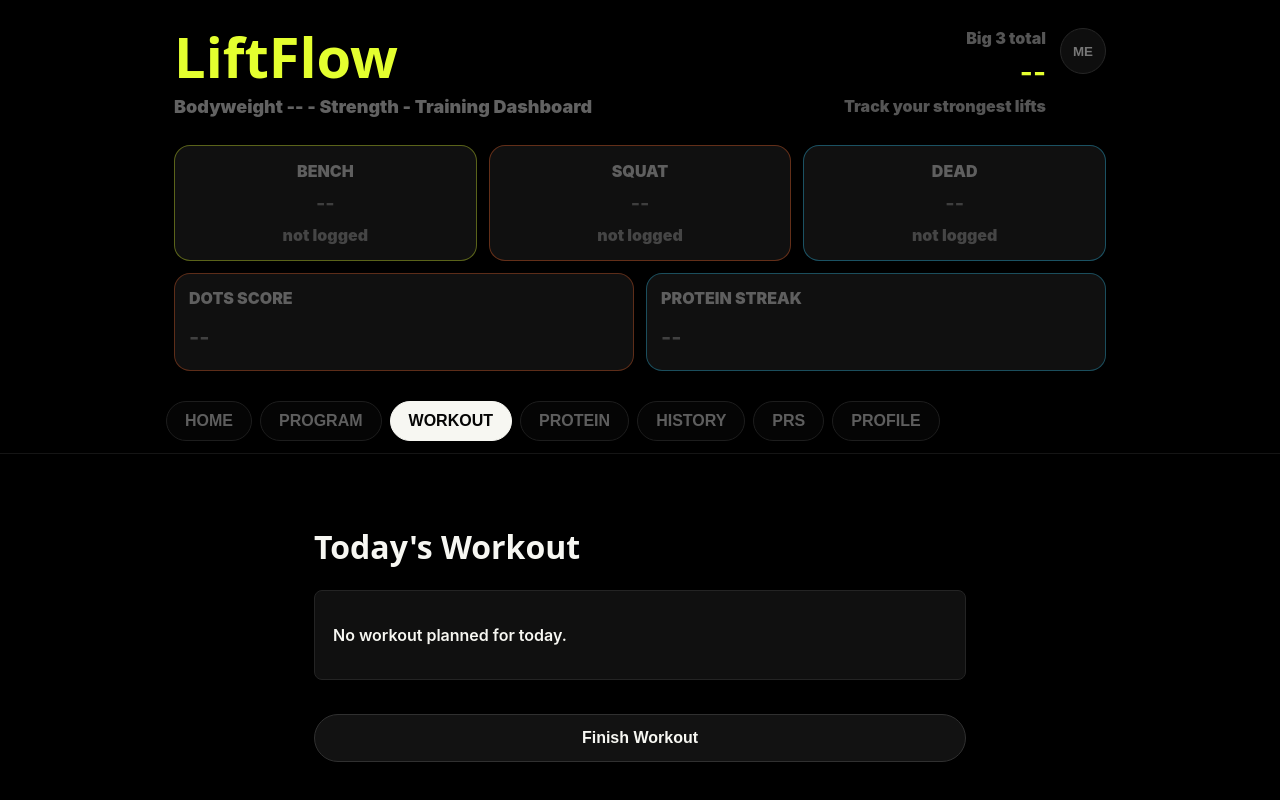
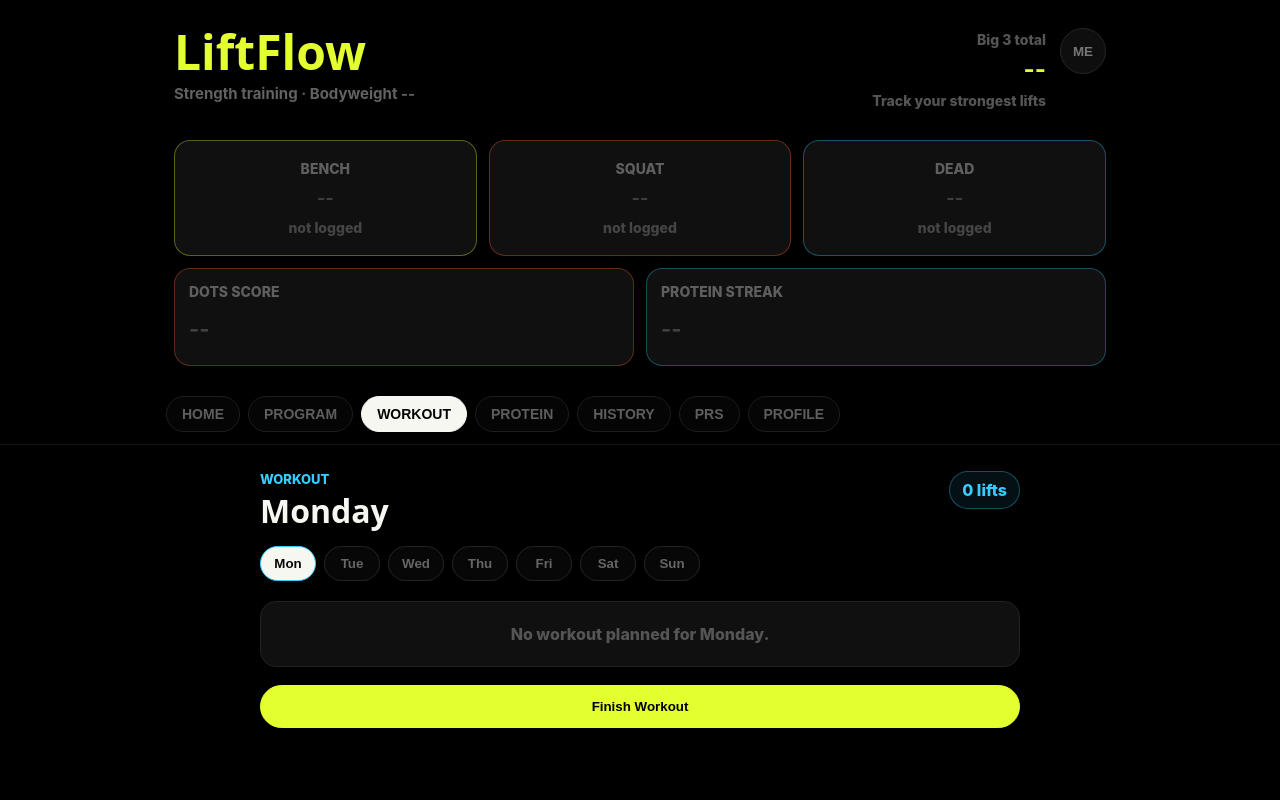
Before and after one commit to SoftLockedLive/LiftFlow, a Next.js app in the folder liftflow/: page /workout in a window 1280 px wide. Shown: the top 800 px of the page. Built offline with nearby package versions, Linux system fonts and the light colour scheme.

Commit message:
Improve UI and add new features

```diff
--- a/liftflow/src/components/Layout.js
+++ b/liftflow/src/components/Layout.js
@@ -87,13 +87,13 @@ export default function Layout({ children }) {
 
   return (
     <div style={shell}>
-      <header style={hero}>
+      <header className="app-hero" style={hero}>
         <div>
           <h1 style={brand}>LiftFlow</h1>
-          <p style={subhead}>{bodyweight} - {goalLabel} - Training Dashboard</p>
+          <p style={subhead}>{goalLabel} training · {bodyweight}</p>
         </div>
 
-        <div style={heroRight}>
+        <div className="app-hero-right" style={heroRight}>
           <div style={clubTotal}>
             <span style={mutedLabel}>Big 3 total</span>
             <strong style={totalValue}>{hasTotal ? `${total}${units}` : "--"}</strong>
@@ -105,7 +105,7 @@ export default function Layout({ children }) {
         </div>
       </header>
 
-      <section style={clubGrid} aria-label="Club total and PRs">
+      <section className="app-metrics" style={clubGrid} aria-label="Club total and PRs">
         {liftCards.map((lift) => (
           <div key={lift.label} style={{ ...metricCard, borderColor: tint(lift.accent, 0.35) }}>
             <span style={metricLabel}>{lift.label}</span>
@@ -132,7 +132,7 @@ export default function Layout({ children }) {
       </section>
 
       <nav style={tabWrapper} aria-label="Main navigation">
-        <div style={tabBar}>
+        <div className="app-tabs" style={tabBar}>
           {tabs.map((tab) => {
             const active = tab.path && router.pathname === tab.path;
 
@@ -153,7 +153,7 @@ export default function Layout({ children }) {
         </div>
       </nav>
 
-      <main style={page}>{children}</main>
+      <main className="app-page" style={page}>{children}</main>
 
       {profileOpen && (
         <div style={overlay} onClick={() => setProfileOpen(false)}>
@@ -287,34 +287,24 @@ const shell = {
 };
 
 const hero = {
-  display: "flex",
-  justifyContent: "space-between",
-  alignItems: "flex-start",
-  gap: 16,
-  maxWidth: 980,
-  margin: "0 auto",
-  padding: "28px 24px 14px",
 };
 
 const brand = {
   margin: 0,
   color: ACCENTS.lime,
-  fontSize: "clamp(40px, 8vw, 56px)",
+  fontSize: "clamp(34px, 7vw, 48px)",
   lineHeight: 1,
   fontWeight: 900,
 };
 
 const subhead = {
-  margin: "12px 0 0",
+  margin: "8px 0 0",
   color: "#626262",
-  fontSize: 18,
-  fontWeight: 900,
+  fontSize: 15,
+  fontWeight: 750,
 };
 
 const heroRight = {
-  display: "flex",
-  alignItems: "flex-start",
-  gap: 14,
 };
 
 const profileButton = {
@@ -328,12 +318,6 @@ const profileButton = {
 };
 
 const clubGrid = {
-  display: "grid",
-  gridTemplateColumns: "repeat(6, minmax(0, 1fr))",
-  gap: 12,
-  maxWidth: 980,
-  margin: "0 auto",
-  padding: "14px 24px 12px",
 };
 
 const clubTotal = {
@@ -347,13 +331,13 @@ const clubTotal = {
 
 const mutedLabel = {
   color: "#555",
-  fontSize: 16,
-  fontWeight: 900,
+  fontSize: 14,
+  fontWeight: 800,
 };
 
 const totalValue = {
   color: ACCENTS.lime,
-  fontSize: 28,
+  fontSize: 24,
   lineHeight: 1,
 };
 
@@ -372,20 +356,20 @@ const metricCard = {
 
 const metricLabel = {
   color: "#5f5f5f",
-  fontSize: 16,
-  fontWeight: 900,
+  fontSize: 14,
+  fontWeight: 800,
   textTransform: "uppercase",
 };
 
 const metricValue = {
-  fontSize: 20,
+  fontSize: 18,
   lineHeight: 1,
 };
 
 const metricHint = {
   color: "#454545",
-  fontSize: 16,
-  fontWeight: 900,
+  fontSize: 14,
+  fontWeight: 800,
 };
 
 const wideCard = {
@@ -414,21 +398,15 @@ const tabWrapper = {
 };
 
 const tabBar = {
-  display: "flex",
-  gap: 8,
-  maxWidth: 980,
-  margin: "0 auto",
-  padding: "18px 16px 12px",
-  overflowX: "auto",
 };
 
 const tabPill = {
   flex: "0 0 auto",
-  padding: "10px 18px",
+  padding: "9px 15px",
   borderColor: "#1d1d1d",
   background: "#050505",
   color: "#5e5e5e",
-  fontSize: 16,
+  fontSize: 14,
   textTransform: "uppercase",
 };
 
@@ -439,9 +417,6 @@ const activeTab = {
 };
 
 const page = {
-  maxWidth: 980,
-  margin: "0 auto",
-  padding: "26px 24px 120px",
 };
 
 const overlay = {
@@ -486,3 +461,15 @@ const modalBody = {
   gap: 12,
   padding: 16,
 };
+
+const modalField = {
+  display: "grid",
+  gap: 6,
+};
+
+const modalLabel = {
+  color: "#777",
+  fontSize: 12,
+  fontWeight: 850,
+  textTransform: "uppercase",
+};
--- /dev/null
+++ b/liftflow/src/lib/muscleGroups.js
@@ -0,0 +1,22 @@
+export const MUSCLE_GROUPS = [
+  { id: "chest", label: "Chest", color: "#e4ff2f" },
+  { id: "back", label: "Back", color: "#32cfff" },
+  { id: "legs", label: "Legs", color: "#ff6b2c" },
+  { id: "shoulders", label: "Shoulders", color: "#be72ff" },
+  { id: "arms", label: "Arms", color: "#ff9b34" },
+  { id: "core", label: "Core", color: "#f7f7f2" },
+  { id: "conditioning", label: "Conditioning", color: "#32df76" },
+  { id: "other", label: "Other", color: "#8a8a8a" },
+];
+
+export function getMuscleGroup(groupId) {
+  return MUSCLE_GROUPS.find((group) => group.id === groupId) || MUSCLE_GROUPS[MUSCLE_GROUPS.length - 1];
+}
+
+export function tint(hex, alpha) {
+  const value = hex.replace("#", "");
+  const r = parseInt(value.slice(0, 2), 16);
+  const g = parseInt(value.slice(2, 4), 16);
+  const b = parseInt(value.slice(4, 6), 16);
+  return `rgba(${r}, ${g}, ${b}, ${alpha})`;
+}
--- a/liftflow/src/lib/workoutStorage.js
+++ b/liftflow/src/lib/workoutStorage.js
@@ -5,7 +5,7 @@ export function getWorkouts() {
   return JSON.parse(localStorage.getItem(KEY) || "[]");
 }
 
-export function saveWorkout(workout) {
+export function saveWorkout(workout, metadata = {}) {
   if (typeof window === "undefined") return;
 
   const existing = getWorkouts();
@@ -15,6 +15,7 @@ export function saveWorkout(workout) {
     {
       id: crypto.randomUUID(),
       date: Date.now(),
+      ...metadata,
       workout,
     },
   ];
--- a/liftflow/src/pages/history.js
+++ b/liftflow/src/pages/history.js
@@ -36,7 +36,7 @@ export default function History() {
         </div>
       </header>
 
-      <section style={statsGrid}>
+      <section className="history-stats" style={statsGrid}>
         <Stat label="Sessions" value={totals.sessions} />
         <Stat label="Sets" value={totals.sets} />
         <Stat label="Volume" value={`${totals.volume.toLocaleString()} lb`} />
@@ -59,7 +59,7 @@ export default function History() {
 
               <div style={liftList}>
                 {session.lifts.map((lift, index) => (
-                  <div key={`${session.id}-${lift.exercise}-${index}`} style={liftRow}>
+                  <div key={`${session.id}-${lift.exercise}-${index}`} className="phone-stack" style={liftRow}>
                     <div>
                       <strong style={liftName}>{lift.exercise}</strong>
                       <p style={setLine}>
@@ -158,8 +158,6 @@ const title = {
 };
 
 const statsGrid = {
-  display: "grid",
-  gridTemplateColumns: "repeat(3, minmax(0, 1fr))",
   gap: 12,
   marginBottom: 16,
 };
--- a/liftflow/src/pages/workout.js
+++ b/liftflow/src/pages/workout.js
@@ -1,26 +1,36 @@
 import { useEffect, useState } from "react";
-import Card from "../components/Card";
-
+import { getMuscleGroup, tint } from "../lib/muscleGroups";
+import { getPlan } from "../lib/plan";
+import { buildTodaysWorkout } from "../lib/trainingEngine";
 import { getTodayName } from "../lib/today";
-import { buildTodaysWorkout } from "../lib/trainingEngine";
 import { saveWorkout } from "../lib/workoutStorage";
 
+const DAYS = ["Monday", "Tuesday", "Wednesday", "Thursday", "Friday", "Saturday", "Sunday"];
+
 export default function Workout() {
+  const [plan, setPlan] = useState({});
+  const [selectedDay, setSelectedDay] = useState("Monday");
   const [program, setProgram] = useState([]);
   const [session, setSession] = useState({});
 
   useEffect(() => {
     const timer = window.setTimeout(() => {
+      const savedPlan = getPlan();
       const today = getTodayName();
 
-      // central orchestration layer
-      const todaysWorkout = buildTodaysWorkout(today);
-
-      setProgram(todaysWorkout);
+      setPlan(savedPlan);
+      setSelectedDay(today);
+      setProgram(buildTodaysWorkout(today));
     }, 0);
 
     return () => window.clearTimeout(timer);
   }, []);
+
+  function chooseDay(day) {
+    setSelectedDay(day);
+    setProgram(buildTodaysWorkout(day));
+    setSession({});
+  }
 
   function updateSet(exerciseId, setIndex, field, value) {
     setSession((prev) => {
@@ -40,115 +50,236 @@ export default function Workout() {
   }
 
   function finishWorkout() {
-    const completedWorkout = [];
-
-    program.forEach((lift) => {
-      completedWorkout.push({
+    const completedWorkout = program.map((lift) => ({
       exercise: lift.exercise,
+      muscleGroup: lift.muscleGroup || "other",
       sets: session[lift.id] || [],
       date: Date.now(),
+      suggestedWeight: lift.suggestedWeight || null,
+    }));
 
-        // optional future use (coach feedback storage)
-        suggestedWeight: lift.suggestedWeight || null,
+    saveWorkout(completedWorkout, {
+      day: selectedDay,
+      focus: plan.__meta?.[selectedDay]?.name || selectedDay,
     });
-    });
-
-    saveWorkout(completedWorkout);
 
     alert("Workout saved!");
     setSession({});
   }
 
+  const focusName = plan.__meta?.[selectedDay]?.name || selectedDay;
+
   return (
-    <div
+    <div style={wrap}>
+      <header style={header}>
+        <div>
+          <p style={eyebrow}>Workout</p>
+          <h1 style={title}>{focusName}</h1>
+        </div>
+        <span style={count}>{program.length} lifts</span>
+      </header>
+
+      <div style={dayRow}>
+        {DAYS.map((day) => (
+          <button
+            key={day}
+            type="button"
+            onClick={() => chooseDay(day)}
             style={{
-        padding: 24,
-        maxWidth: 700,
-        margin: "0 auto",
+              ...dayBtn,
+              ...(selectedDay === day ? activeDay : {}),
             }}
           >
-      <h1>Today&apos;s Workout</h1>
+            {day.slice(0, 3)}
+          </button>
+        ))}
+      </div>
 
       {program.length === 0 ? (
-        <Card>
-          <p>No workout planned for today.</p>
-        </Card>
+        <section style={empty}>No workout planned for {selectedDay}.</section>
       ) : (
-        program.map((lift) => (
-          <Card key={lift.id}>
-            <h3>{lift.exercise}</h3>
+        <section style={list}>
+          {program.map((lift) => {
+            const group = getMuscleGroup(lift.muscleGroup);
 
-            <p>
-              Target: {lift.sets} × {lift.reps}
-            </p>
-
-            {/* Coach suggestion (non-blocking) */}
-            {lift.suggestedWeight && (
-              <p style={{ color: "#00e5ff" }}>
-                Suggested Weight: {lift.suggestedWeight} lbs
-              </p>
-            )}
-
-            {/* Coach note (optional) */}
-            {lift.coachNote && (
-              <p style={{ fontSize: 12, opacity: 0.8 }}>
-                Coach: {lift.coachNote}
-              </p>
-            )}
-
-            {Array.from({ length: lift.sets }).map((_, i) => (
-              <div
-                key={i}
+            return (
+              <article
+                key={lift.id}
                 style={{
-                  display: "flex",
-                  gap: 10,
-                  marginBottom: 10,
+                  ...liftCard,
+                  borderColor: tint(group.color, 0.42),
+                  background: tint(group.color, 0.07),
                 }}
               >
+                <div style={liftHeader}>
+                  <div>
+                    <h2 style={{ ...liftTitle, color: group.color }}>{lift.exercise}</h2>
+                    <p style={liftMeta}>
+                      {group.label} · {lift.sets} sets x {lift.reps} reps
+                    </p>
+                  </div>
+                  {lift.suggestedWeight && (
+                    <span style={{ ...suggestion, color: group.color }}>
+                      {lift.suggestedWeight} lbs
+                    </span>
+                  )}
+                </div>
+
+                {lift.coachNote && <p style={coachNote}>Coach: {lift.coachNote}</p>}
+
+                <div style={setList}>
+                  {Array.from({ length: lift.sets }).map((_, i) => (
+                    <div key={i} className="field-row" style={setRow}>
                       <input
                         type="number"
-                  placeholder={`Set ${i + 1} Weight`}
+                        placeholder={`Set ${i + 1} weight`}
                         value={session[lift.id]?.[i]?.weight || ""}
-                  onChange={(e) =>
-                    updateSet(
-                      lift.id,
-                      i,
-                      "weight",
-                      e.target.value
-                    )
-                  }
+                        onChange={(event) => updateSet(lift.id, i, "weight", event.target.value)}
                       />
-
                       <input
                         type="number"
-                  placeholder={`Set ${i + 1} Reps`}
+                        placeholder={`Set ${i + 1} reps`}
                         value={session[lift.id]?.[i]?.reps || ""}
-                  onChange={(e) =>
-                    updateSet(
-                      lift.id,
-                      i,
-                      "reps",
-                      e.target.value
-                    )
-                  }
+                        onChange={(event) => updateSet(lift.id, i, "reps", event.target.value)}
                       />
                     </div>
                   ))}
-          </Card>
-        ))
+                </div>
+              </article>
+            );
+          })}
+        </section>
       )}
 
-      <button
-        onClick={finishWorkout}
-        style={{
-          width: "100%",
-          padding: 14,
-          marginTop: 20,
-          fontSize: 16,
-        }}
-      >
+      <button type="button" className="primary" onClick={finishWorkout} style={finishBtn}>
         Finish Workout
       </button>
     </div>
   );
 }
+
+const wrap = {
+  maxWidth: 760,
+  margin: "0 auto",
+};
+
+const header = {
+  display: "flex",
+  justifyContent: "space-between",
+  alignItems: "flex-start",
+  gap: 16,
+  marginBottom: 18,
+};
+
+const eyebrow = {
+  margin: 0,
+  color: "#32cfff",
+  fontSize: 13,
+  fontWeight: 850,
+  textTransform: "uppercase",
+};
+
+const title = {
+  margin: "6px 0 0",
+  fontSize: 32,
+  lineHeight: 1.1,
+};
+
+const count = {
+  border: "1px solid rgba(50, 207, 255, 0.35)",
+  borderRadius: 999,
+  padding: "8px 12px",
+  color: "#32cfff",
+  background: "rgba(50, 207, 255, 0.08)",
+  fontWeight: 850,
+};
+
+const dayRow = {
+  display: "flex",
+  overflowX: "auto",
+  gap: 8,
+  marginBottom: 14,
+  paddingBottom: 6,
+};
+
+const dayBtn = {
+  minWidth: 56,
+  padding: "9px 12px",
+  borderColor: "#242424",
+  background: "#070707",
+  color: "#666",
+};
+
+const activeDay = {
+  borderColor: "#32cfff",
+  color: "#050505",
+  background: "#f7f7f2",
+};
+
+const empty = {
+  border: "1px solid #222",
+  borderRadius: 16,
+  background: "#101010",
+  padding: 22,
+  color: "#555",
+  textAlign: "center",
+  fontWeight: 850,
+};
+
+const list = {
+  display: "grid",
+  gap: 14,
+};
+
+const liftCard = {
+  border: "1px solid",
+  borderRadius: 16,
+  padding: 16,
+};
+
+const liftHeader = {
+  display: "flex",
+  justifyContent: "space-between",
+  alignItems: "flex-start",
+  gap: 12,
+};
+
+const liftTitle = {
+  margin: 0,
+  fontSize: 22,
+};
+
+const liftMeta = {
+  margin: "6px 0 0",
+  color: "#777",
+  fontWeight: 750,
+};
+
+const suggestion = {
+  border: "1px solid currentColor",
+  borderRadius: 999,
+  padding: "6px 10px",
+  fontWeight: 850,
+  whiteSpace: "nowrap",
+};
+
+const coachNote = {
+  color: "#888",
+  fontSize: 13,
+};
+
+const setList = {
+  display: "grid",
+  gap: 10,
+  marginTop: 14,
+};
+
+const setRow = {
+  gap: 10,
+};
+
+const finishBtn = {
+  width: "100%",
+  marginTop: 18,
+  padding: 13,
+};
--- a/liftflow/src/styles/globals.css
+++ b/liftflow/src/styles/globals.css
@@ -80,6 +80,188 @@ input:focus, select:focus {
   outline: none;
 }
 
+.app-hero,
+.app-metrics,
+.app-tabs,
+.app-page {
+  max-width: 980px;
+  margin-left: auto;
+  margin-right: auto;
+}
+
+.app-hero {
+  display: flex;
+  justify-content: space-between;
+  align-items: flex-start;
+  gap: 16px;
+  padding: 28px 24px 14px;
+}
+
+.app-hero-right {
+  display: flex;
+  align-items: flex-start;
+  gap: 14px;
+}
+
+.app-metrics {
+  display: grid;
+  grid-template-columns: repeat(6, minmax(0, 1fr));
+  gap: 12px;
+  padding: 14px 24px 12px;
+}
+
+.app-tabs {
+  display: flex;
+  gap: 8px;
+  padding: 18px 16px 12px;
+  overflow-x: auto;
+}
+
+.app-page {
+  padding: 26px 24px 120px;
+}
+
+.home-focus,
+.section-header,
+.protein-hero,
+.profile-header {
+  display: flex;
+}
+
+.home-week-grid,
+.profile-grid,
+.profile-stats,
+.history-stats {
+  display: grid;
+}
+
+.home-week-grid {
+  grid-template-columns: repeat(2, minmax(0, 1fr));
+}
+
+.mobile-full-row {
+  grid-column: 1 / -1;
+}
+
+.profile-grid {
+  grid-template-columns: repeat(2, minmax(0, 1fr));
+}
+
+.profile-stats,
+.history-stats {
+  grid-template-columns: repeat(3, minmax(0, 1fr));
+}
+
+.field-row,
+.protein-custom-row {
+  display: grid;
+}
+
+.field-row {
+  grid-template-columns: repeat(2, minmax(0, 1fr));
+}
+
+.protein-quick-grid {
+  display: grid;
+  grid-template-columns: repeat(4, minmax(0, 1fr));
+}
+
+.protein-day-row {
+  display: grid;
+  grid-template-columns: 150px 1fr;
+}
+
+@media (max-width: 720px) {
+  html, body {
+    font-size: 14px;
+  }
+
+  button {
+    padding: 8px 12px;
+  }
+
+  .app-hero {
+    padding: 18px 14px 8px;
+    gap: 12px;
+  }
+
+  .app-hero-right {
+    flex-direction: column-reverse;
+    align-items: flex-end;
+    gap: 10px;
+  }
+
+  .app-metrics {
+    grid-template-columns: repeat(2, minmax(0, 1fr));
+    padding: 10px 14px 8px;
+    gap: 10px;
+  }
+
+  .app-tabs {
+    padding: 12px 12px 10px;
+    gap: 7px;
+  }
+
+  .app-page {
+    padding: 16px 14px 96px;
+  }
+
+  h1 {
+    font-size: 30px !important;
+  }
+
+  h2 {
+    font-size: 22px !important;
+  }
+
+  h3 {
+    font-size: 18px !important;
+  }
+
+  .home-focus,
+  .section-header,
+  .protein-hero,
+  .profile-header {
+    flex-direction: column;
+    align-items: stretch !important;
+  }
+
+  .home-week-grid,
+  .profile-grid,
+  .history-stats {
+    grid-template-columns: 1fr;
+  }
+
+  .profile-stats {
+    grid-template-columns: repeat(3, minmax(0, 1fr));
+  }
+
+  .protein-quick-grid {
+    grid-template-columns: repeat(2, minmax(0, 1fr));
+  }
+
+  .protein-custom-row,
+  .protein-day-row {
+    grid-template-columns: 1fr;
+  }
+
+  .phone-stack {
+    flex-direction: column;
+    align-items: stretch !important;
+  }
+}
+
+@media (max-width: 430px) {
+  .app-metrics,
+  .profile-stats {
+    grid-template-columns: 1fr;
+  }
+
+  .field-row {
+    grid-template-columns: 1fr;
+  }
+}
+
 ::-webkit-scrollbar {
   display: none;
 }
```
Also changed, not shown: liftflow/src/pages/index.js (+22 -10 lines), liftflow/src/pages/plan.js (+30 -8 lines), liftflow/src/pages/profile.js (+10 -17 lines), liftflow/src/pages/protein.js (+4 -10 lines). Lines whose indentation alone changed are shown as unchanged.
